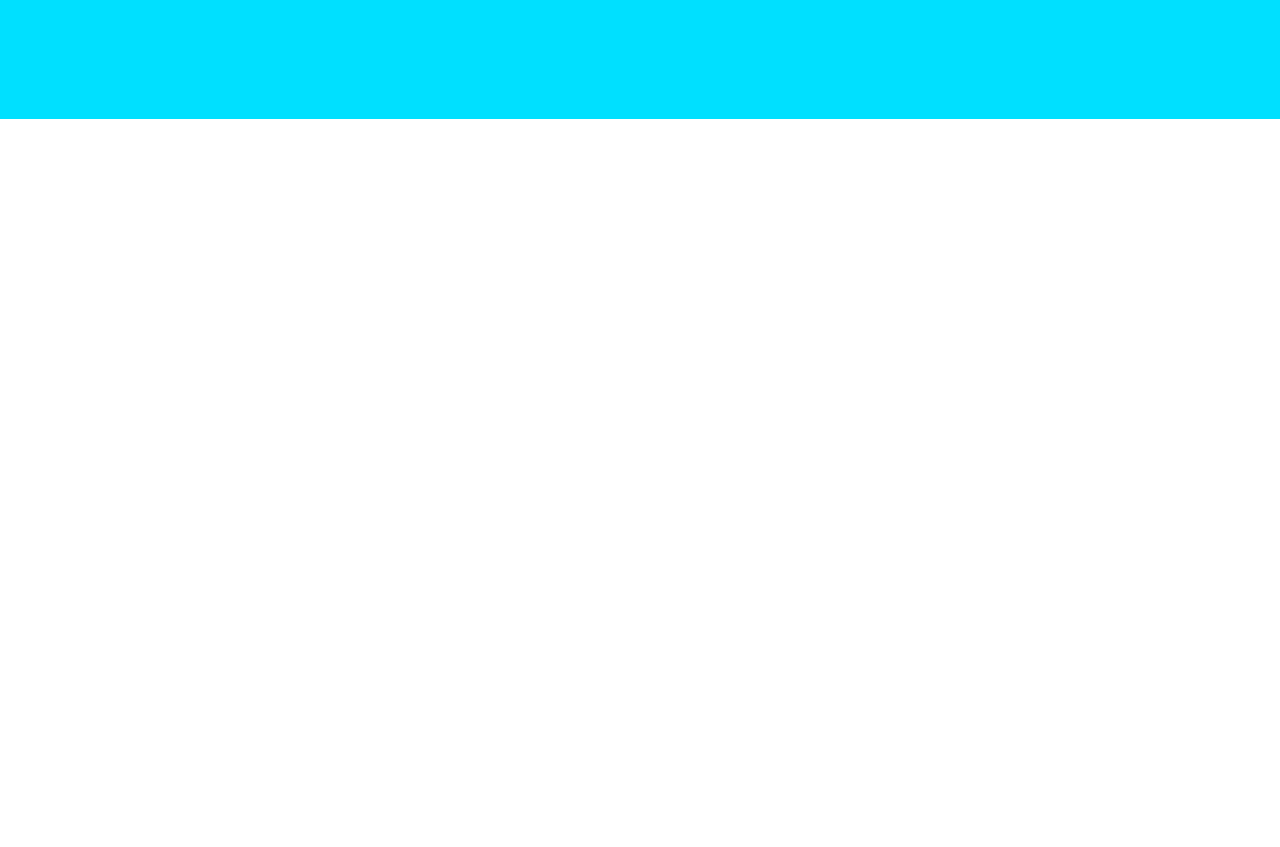
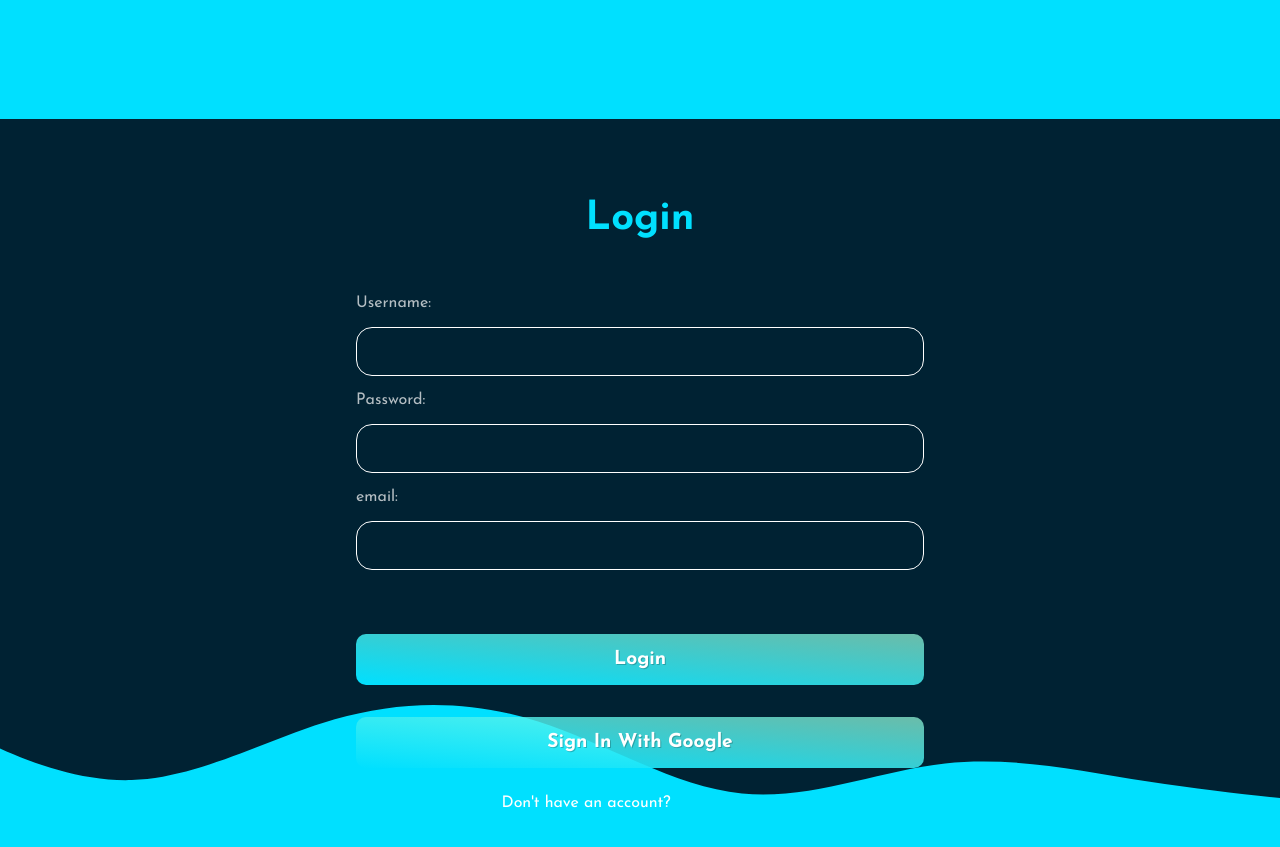
Before and after one commit to esmaelmoh/blog-mern-frontend, a React (Create React App) app: page / in a window 1280 px wide. Shown: the part 681-1528 px from the top of the page. Before the commit the page ends 800 px from the top, so only its background shows below. Built offline with nearby package versions, Linux system fonts and the light colour scheme.

Commit message:
regular commit109

```diff
--- a/src/App.js
+++ b/src/App.js
@@ -1,11 +1,13 @@
 import './App.css';
 import NewJs from './newjs';
 import Login from './pages/Login/Login';
+import Register from './pages/Register/Register';
 
 function App() {
   return (
     <div >
         <Login/>
+        <Register/>
       {/* <NewJs/> */}
     </div>
   );
--- a/src/pages/Register/Register.jsx
+++ b/src/pages/Register/Register.jsx
@@ -0,0 +1,32 @@
+import React from 'react'
+
+const Register = () => {
+    return (
+        <div className='login-container'>
+          {/* <div className="login-container-left">
+              <img src="./images/icon.png"data-aos="flip-right" data-aos-duration="2000" className='welcome-icon' alt="" />
+              <h1 className='welcome-eng'>Welcome</h1>
+              <h1 data-aos="zoom-in-up" data-aos-duration="2000" >እንኳን ደህና መጡ</h1>
+          </div> */}
+          <div className="login-container-right">
+          <section className='newone'>
+            <form action=""className='login-form-new'>
+                  <h1 className='login-title-new'>Login</h1>
+                  <label htmlFor="">Username:</label>
+                  <input type="text" name className='login-input-field-new'  id="" />
+                  <label htmlFor="">Password:</label>
+                  <input type="password" name className='login-input-field-new'  id="" />
+                  <label htmlFor="">email:</label>
+                  <input type="password" name className='login-input-field-new'  id="" />
+                  <br /><br />
+                  <button type="submit" className='login-btn-new'>Login</button>
+                  <div className="line"></div>
+                  <button type="submit" className='login-btn-new'>Sign In With Google  </button>
+                  <p style={{color:'white',paddingTop:'0.7rem', textAlign:'center'}}>Don't have an account? <span style={{color:'#00e0ff',fontWeight:'bold'}}>Sign Up Now!</span> </p>
+              </form></section>
+          </div>
+          </div>
+  )
+}
+
+export default Register
```
Also changed, not shown: 1 other file (tests, documents, lock files or other folders).
